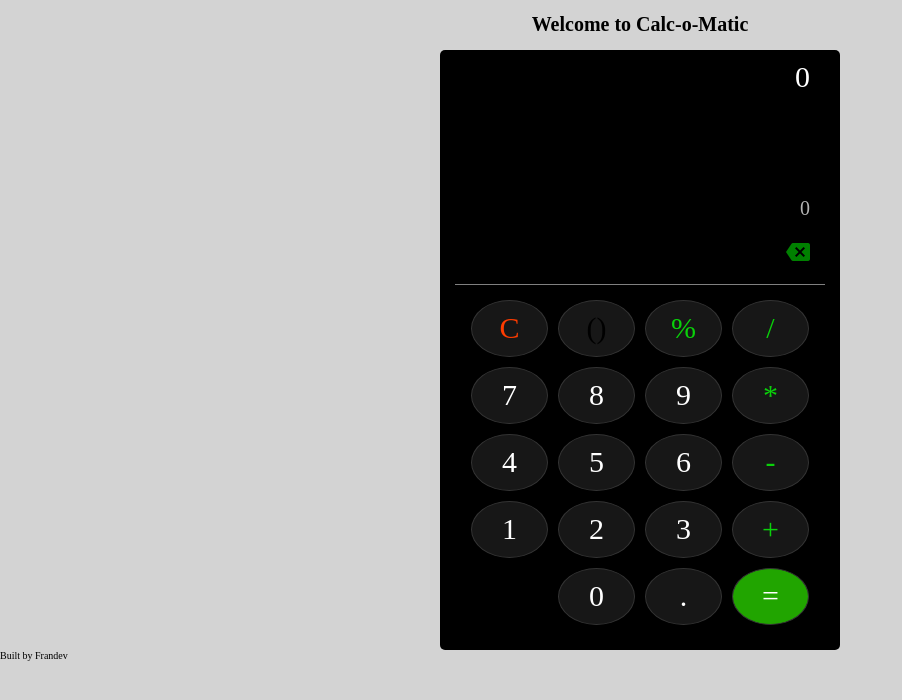
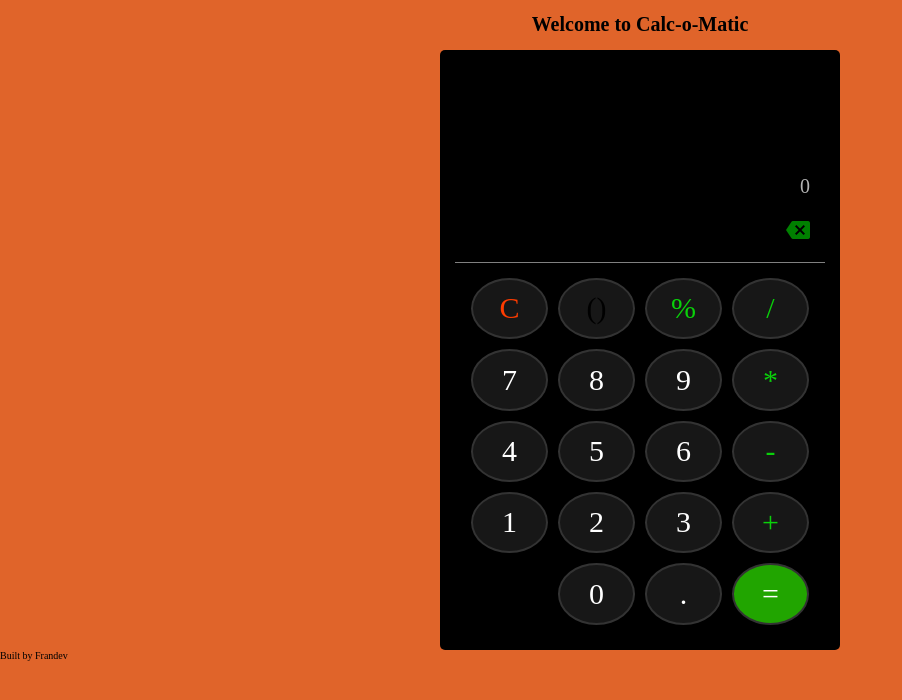
Before and after one commit to Fraanlol/Calculator, a plain HTML site: page index.html in a window 1280 px wide. Shown: the whole page, without its empty margins (0-902 px from the left). Drawn offline with Linux system fonts and the light colour scheme.

Commit message:
Changed colors and improved visual style

```diff
--- a/index.html
+++ b/index.html
@@ -17,7 +17,7 @@
         <div class="calculatorContainer">
             <div class="numberAndResult">
                 <span class="numberContainer">
-                    <span class="current">0</span>
+                    <span class="current"></span>
                 </span>
                 <span class="errorContainer">
 
--- a/style.css
+++ b/style.css
@@ -5,7 +5,7 @@
 }
 
 body{
-    background-color:rgb(211, 211, 211);
+    background-color:rgb(224, 100, 42);
 }
 
 header{
@@ -25,7 +25,7 @@
     grid-template-rows: auto 64px auto;
     width: 400px;
     height: 600px;
-    margin:auto;
+    margin: auto;
     padding: 1rem;
     box-sizing: border-box;
     border-radius: .5rem;
@@ -66,18 +66,24 @@
 .topBar > span {
    color:green;
    margin:20px;
+   cursor:pointer;
 }
 
 
-.calculatorContainer > .buttons > button{
+.buttons > button{
     outline:none;
     width:22%;
     font-size: 3rem;
     background-color: hsl(0, 0%, 9%);
-    border: 1px solid hsl(0, 0%, 20%);
+    border: 2px solid hsl(0, 0%, 20%);
     box-sizing: border-box;
     border-radius: 50%;
     margin:5px;
+    cursor: pointer;
+}
+
+.buttons > button:hover{
+    transform: scale(1.1,1.1)
 }
 
 .buttons{
```
